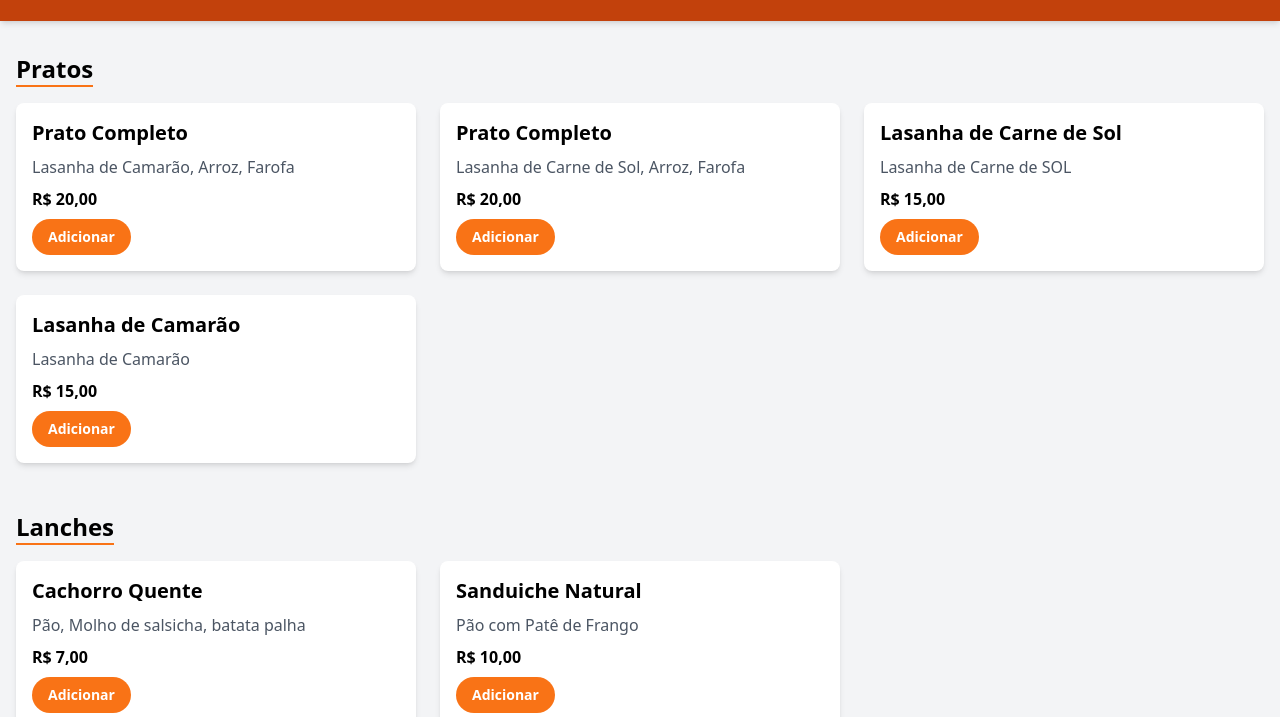
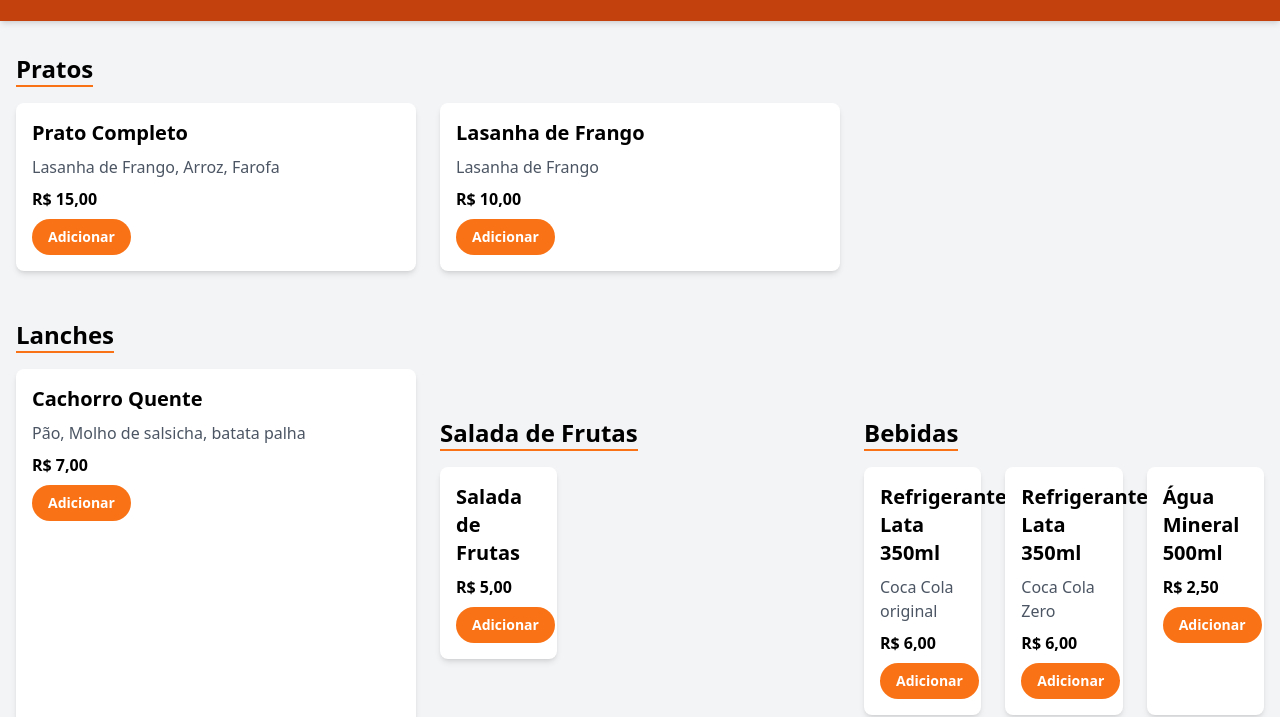
Before and after one commit to fernandalemos00/Card-pio_da_Marcia, a plain HTML site: page index.html in a window 1280 px wide. Shown: the part 83-800 px from the top of the page. Drawn offline with nearby package versions, Linux system fonts and the light colour scheme.

Commit message:
Update index.html

```diff
--- a/index.html
+++ b/index.html
@@ -26,9 +26,9 @@
           <div class="bg-white rounded-lg shadow-md p-4">
             <h3 class="font-bold text-xl mb-2">Prato Completo</h3>
             <p class="text-gray-600 mb-2">
-              Lasanha de Camarão, Arroz, Farofa
+              Lasanha de Frango, Arroz, Farofa
             </p>
-            <span class="font-bold block mb-2">R$ 20,00</span>
+            <span class="font-bold block mb-2">R$ 15,00</span>
             <button
               onclick="addToOrder('Prato Completo', 15)"
               class="bg-orange-500 text-white px-4 py-2 rounded-full text-sm font-semibold"
@@ -37,36 +37,10 @@
             </button>
           </div>
 
-          <div class="bg-white rounded-lg shadow-md p-4">
-            <h3 class="font-bold text-xl mb-2">Prato Completo</h3>
-            <p class="text-gray-600 mb-2">
-              Lasanha de Carne de Sol, Arroz, Farofa
-            </p>
-            <span class="font-bold block mb-2">R$ 20,00</span>
-            <button
-              onclick="addToOrder('Prato Completo', 15)"
-              class="bg-orange-500 text-white px-4 py-2 rounded-full text-sm font-semibold"
-            >
-              Adicionar
-            </button>
-          </div>
-
-          <div class="bg-white rounded-lg shadow-md p-4">
-            <h3 class="font-bold text-xl mb-2">Lasanha de Carne de Sol</h3>
-            <p class="text-gray-600 mb-2">Lasanha de Carne de SOL</p>
-            <span class="font-bold block mb-2">R$ 15,00</span>
-            <button
-              onclick="addToOrder('Lasanha de Frango', 18)"
-              class="bg-orange-500 text-white px-4 py-2 rounded-full text-sm font-semibold"
-            >
-              Adicionar
-            </button>
-          </div>
-
                     <div class="bg-white rounded-lg shadow-md p-4">
-            <h3 class="font-bold text-xl mb-2">Lasanha de Camarão</h3>
-            <p class="text-gray-600 mb-2">Lasanha de Camarão</p>
-            <span class="font-bold block mb-2">R$ 15,00</span>
+            <h3 class="font-bold text-xl mb-2">Lasanha de Frango</h3>
+            <p class="text-gray-600 mb-2">Lasanha de Frango</p>
+            <span class="font-bold block mb-2">R$ 10,00</span>
             <button
               onclick="addToOrder('Lasanha de Frango', 18)"
               class="bg-orange-500 text-white px-4 py-2 rounded-full text-sm font-semibold"
@@ -100,21 +74,6 @@
               Adicionar
             </button>
           </div>
-
-          <!-- Pão com Patê -->
-          <div class="bg-white rounded-lg shadow-md p-4">
-            <h3 class="font-bold text-xl mb-2">Sanduiche Natural</h3>
-            <p class="text-gray-600 mb-2">Pão com Patê de Frango</p>
-            <span class="font-bold block mb-2">R$ 10,00</span>
-            <button
-              onclick="addToOrder('Pão com Patê de Frango', 6)"
-              class="bg-orange-500 text-white px-4 py-2 rounded-full text-sm font-semibold"
-            >
-              Adicionar
-            </button>
-          </div>
-        </div>
-      </section>
       <!-- Seção Salada de Frutas -->
 <section class="mt-12">
   <h2 class="text-2xl font-bold mb-4 border-b-2 border-orange-500 inline-block">
```
